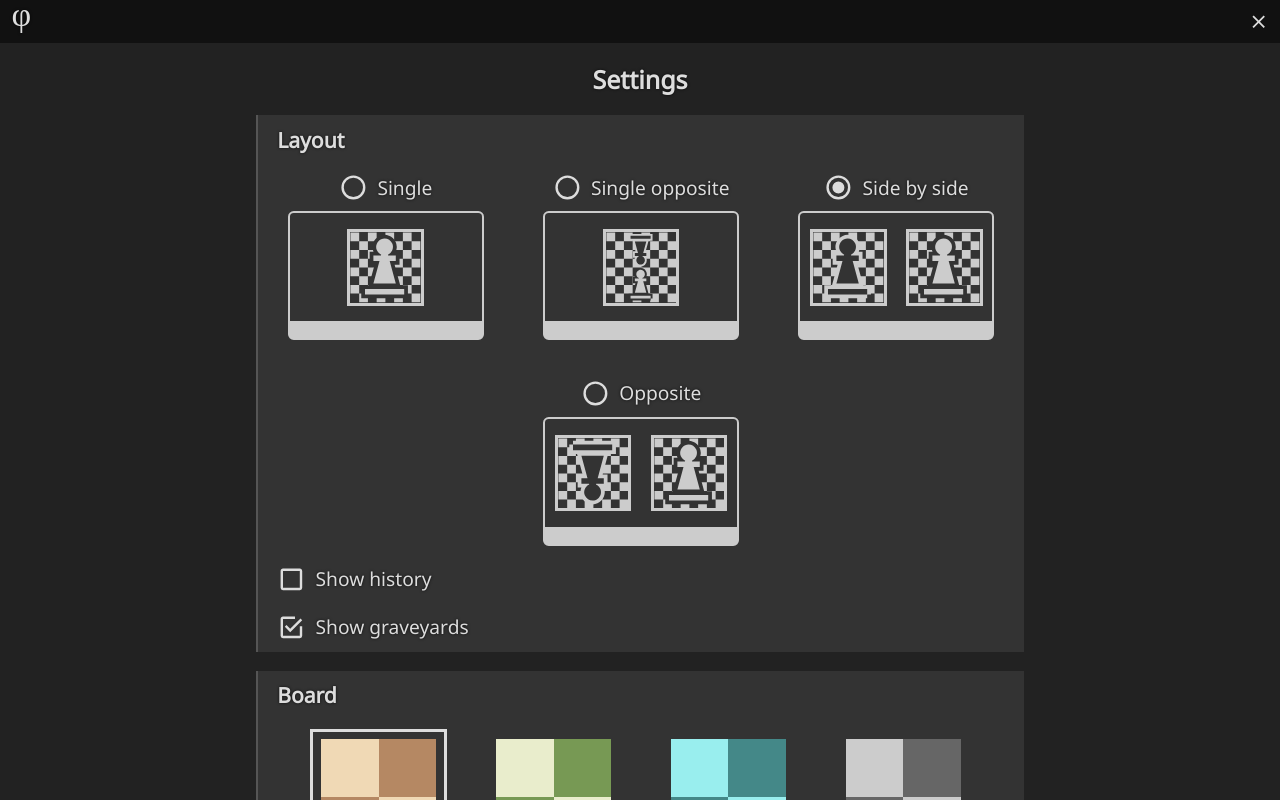
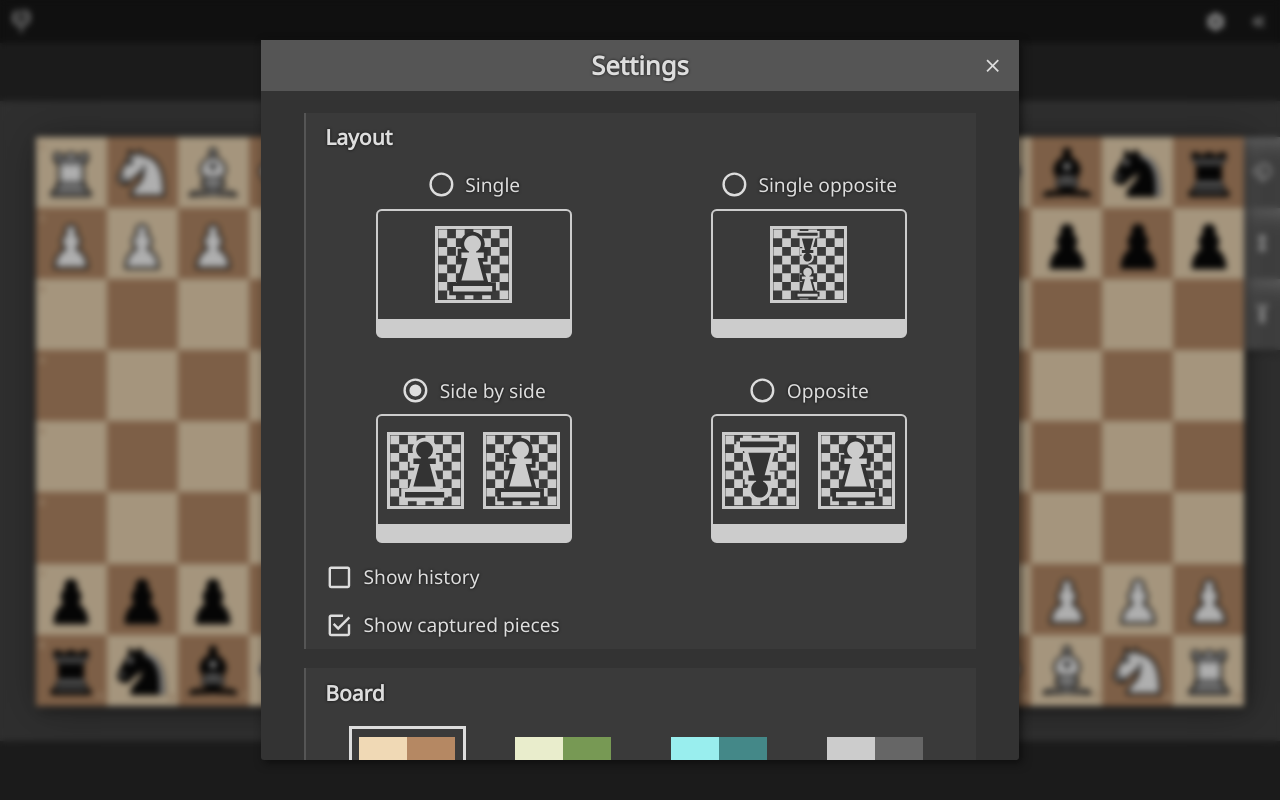
Before and after one commit to philer/phichess, a Svelte app: page / in a window 1280 px wide. Both pictures are taken after a click on the button 1216 px from the left and 21 px from the top of the page. Built offline with nearby package versions, Linux system fonts and the light colour scheme; a web font is replaced by a local one.

Commit message:
move settings to modal

```diff
--- a/src/App.svelte
+++ b/src/App.svelte
@@ -1,10 +1,11 @@
 <script lang="ts">
-  import { mdiChevronDoubleLeft, mdiChevronDoubleRight, mdiClose, mdiCog, mdiRestart } from "@mdi/js"
+  import { mdiChevronDoubleLeft, mdiChevronDoubleRight, mdiCog, mdiRestart } from "@mdi/js"
   import { match } from "ts-pattern"
 
   import { START_GAME } from "./chess"
   import Game from "./Game.svelte"
   import Icon from "./Icon.svelte"
+  import Modal from "./Modal.svelte"
   import Settings from "./Settings.svelte"
   import { game, settings } from "./stores"
 
@@ -47,25 +48,20 @@
   <header>
     <h1><a href="/">φ</a></h1>
 
-    {#if !isSettingsOpen && $game.history.length > 0}
+    {#if $game.history.length > 0}
       <button
         on:click={() => $game = START_GAME}
         title="New game"
         class="icon-button"
-      >
-        <Icon path={mdiRestart} />
-      </button>
+      ><Icon path={mdiRestart} /></button>
     {/if}
 
     <button
       on:click={isSettingsOpen ? closeSettings : openSettings}
       title="Settings"
       class="icon-button"
-    >
-      <Icon path={isSettingsOpen ? mdiClose : mdiCog} />
-    </button>
+    ><Icon path={mdiCog} /></button>
 
-    {#if !isSettingsOpen}
     <button
       on:click={() => $settings.showHistory = !$settings.showHistory}
       title={$settings.showHistory ? "Hide history" : "Show history"}
@@ -73,14 +69,14 @@
     >
       <Icon path={$settings.showHistory ? mdiChevronDoubleRight : mdiChevronDoubleLeft} />
     </button>
-    {/if}
   </header>
 
-  {#if isSettingsOpen}
+  <Game bind:game={$game} />
+
+  <Modal open={isSettingsOpen} on:close={closeSettings}>
     <Settings />
-  {:else}
-    <Game bind:game={$game} />
-  {/if}
+    <svelte:fragment slot="title">Settings</svelte:fragment>
+  </Modal>
 </div>
 
 
--- a/src/BoardSettings.svelte
+++ b/src/BoardSettings.svelte
@@ -39,8 +39,8 @@
     gap: 2em 2em
 
   .board
-    width: 6em
-    height: 6em
+    width: 5em
+    height: 5em
     display: grid
     grid-template-rows: 1fr 1fr
     grid-template-columns: 1fr 1fr
--- a/src/Game.svelte
+++ b/src/Game.svelte
@@ -1,7 +1,6 @@
 <script lang="ts">
   import { onMount } from "svelte"
   import { slide } from "svelte/transition"
-  import { match } from "ts-pattern"
 
   import { type Game, outcomeToString, START_GAME } from "./chess"
   import { makeClock } from "./Clock.svelte"
@@ -49,18 +48,26 @@
   let flowDirection: "row" | "column" = "row"
   let perspectiveSize: number = 100
 
+  const resize = (width: number, height: number) => {
+    flowDirection = width > height ? "row" : "column"
+    perspectiveSize = flowDirection === "row"
+      ? Math.min(height, width / $settings.layout.length)
+      : Math.min(width, height / $settings.layout.length)
+  }
+
+  $: if (layoutContainer && $settings.layout.length) {
+    const { width, height } = layoutContainer.getBoundingClientRect()
+    resize(width, height)
+  }
+
   onMount(() => {
     const resizeObserver = new ResizeObserver(([entry]) => {
       const { inlineSize: width, blockSize: height } = entry.contentBoxSize[0]
-      flowDirection = width > height ? "row" : "column"
-      perspectiveSize = flowDirection === "row"
-        ? Math.min(height, width / $settings.layout.length)
-        : Math.min(width, height / $settings.layout.length)
+      resize(width, height)
     })
     resizeObserver.observe(layoutContainer)
     return () => resizeObserver.unobserve(layoutContainer)
   })
-
 </script>
 
 
@@ -77,9 +84,7 @@
 
     <Modal bind:open={openOutcome} on:close={() => outcomeClosed = true}>
       <svelte:fragment slot="title">Game over!</svelte:fragment>
-      <p slot="content">
-        {outcomeToString(game.outcome, game.termination)}
-      </p>
+      <p>{outcomeToString(game.outcome, game.termination)}</p>
       <button slot="actions" class="new-game-button" on:click={() => game = START_GAME}>
         New game
       </button>
@@ -91,7 +96,6 @@
       <History bind:game />
     </aside>
   {/if}
-
 </div>
 
 
--- a/src/Modal.svelte
+++ b/src/Modal.svelte
@@ -47,12 +47,13 @@
         <h3><slot name="title" /></h3>
       {/if}
 
-      <slot name="content" />
-
+      <div class="content">
+        <slot />
         <footer>
           <button class="close" on:click={close}>Close</button>
           <slot name="actions" />
         </footer>
+      </div>
     </div>
   </div>
 {/if}
@@ -75,27 +76,34 @@
     background: #333
     border-radius: 3px
     box-shadow: 3px 3px 10px #0008
-
     > button.close
       position: absolute
       inset: 0 0 auto auto
       width: 2.4em
       height: 2.4em
 
-    > h3
+  .content
+    padding: 1em 2em 0em
+    max-height: calc(90vh - 2.4em)
+    max-width: 90vw
+    overflow: auto
+    @media (max-width: 900px)
+      max-height: calc(100vh - 2.4em)
+      max-width: 100vw
+
+  h3
     font-size: 1.2em
     line-height: 2em
     padding: 0 2em
     background: #555
 
-    > footer, > :global(p)
-      padding: 0em 2em
-      margin: 1em 0
+  footer
+    padding: 1em 2em
 
-    > footer
     display: flex
     justify-content: center
     gap: .5em
     > button.close
       @include common.button
+
 </style>
--- a/src/Settings.svelte
+++ b/src/Settings.svelte
@@ -8,15 +8,12 @@
 </script>
 
 <form>
-  <h2>Settings</h2>
-
   <!-- layout -->
   <fieldset>
     <legend>Layout</legend>
     <LayoutSettings />
-
     <Checkbox bind:checked={$settings.showHistory}>Show history</Checkbox>
-    <Checkbox bind:checked={$settings.showGraveyards}>Show graveyards</Checkbox>
+    <Checkbox bind:checked={$settings.showGraveyards}>Show captured pieces</Checkbox>
   </fieldset>
 
   <!-- board -->
@@ -30,17 +27,10 @@
   <fieldset>
     <TimeControlSettings />
   </fieldset>
-
 </form>
 
 
 <style lang="sass">
-  h2
-    font-size: 1.3em
-    margin: 0 auto
-    width: 100%
-    width: max-content
-
   form, form :global(fieldset)
     display: flex
     flex-direction: column
@@ -48,25 +38,19 @@
     gap: 1em
 
   form
+    max-width: 35em
     font-size: .9em
-    height: 100%
-    width: 100%
-    padding: 1em .5em
-    overflow-y: auto
-
     text-align: left
     --icon-size: 1.5em
 
     > :global(fieldset)
-      width: min(40em, 95vw)
-      margin: 0 auto
       padding: .5em 1em
 
-      background: #333
+      background: #3a3a3a
       border-left: .15em solid #555
       > :global(fieldset)
         padding: .5em 1em
-        background: #3a3a3a
+        background: #424242
         border-left: .15em solid #5c5c5c
 
       > :global(legend)
@@ -76,5 +60,4 @@
 
       &:last-child
         border-bottom: 0 solid transparent
-
 </style>
```
Lines whose indentation alone changed are shown as unchanged.
